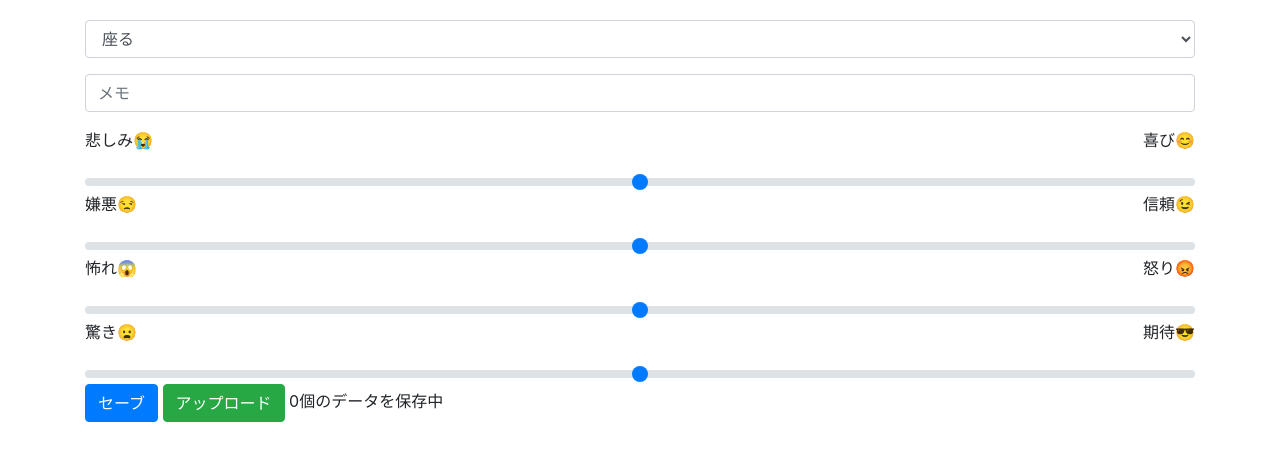
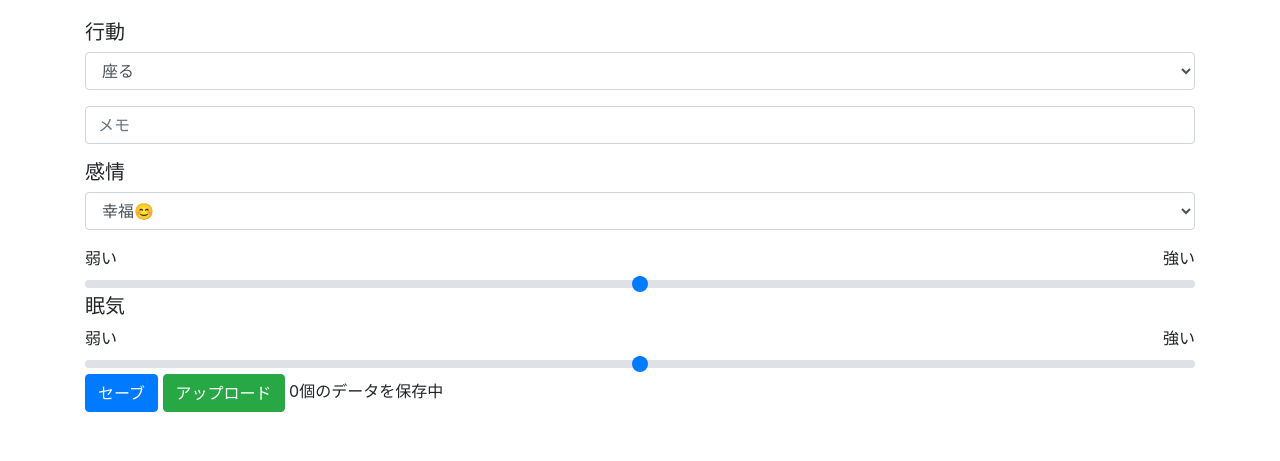
Before and after one commit to tanopanta/label_tsuke_ki, a Flask app: page /boot in a window 1280 px wide. Shown: the part 64-525 px from the top of the page. Run offline with Flask 2, Linux system fonts and the light colour scheme; some libraries are stand-ins or nearby versions.

Commit message:
感情をセレクト方式に変更＋眠気追加

```diff
--- a/server.py
+++ b/server.py
@@ -53,9 +53,9 @@ def post():
     db = get_db()
     c = db.cursor()
     for js in js_list:
-        args = (js["id"], js["time"], js["action"],  js["s_joy"], js["s_trust"], js["s_anger"], js["s_anticipation"], js["memo"])
+        args = (js["id"], js["time"], js["action"],  js["emotion"], js["emotion_val"], js["sleep"], js["memo"])
         c.execute("""insert into data values
-            (?,?,?,?,?,?,?,?)""", args)
+            (?,?,?,?,?,?,?)""", args)
     db.commit()
 
 
--- a/templates/boot.html
+++ b/templates/boot.html
@@ -35,7 +35,7 @@
         <span class="navbar-brand h1">{{myid}}さん　今何してる？ </span>
     </nav>
     <div class="container">
-
+        <h5>行動</h5>
         <div class="form-group">
             <select class="form-control" id="statusSelect">
                 <option>座る</option>
@@ -49,28 +49,31 @@
             <input type="text" name="memo" id="memo" placeholder="メモ" class="form-control">
         </div>
 
+        <h5>感情</h5>
+        <div class="form-group">
+            <select class="form-control" id="emotionSelect">
+                <option value="happiness">幸福😊</option>
+                <option value="sadness">悲しみ😭</option>
+                <option value="anger">怒り😡</option>
+                <option value="contempt">軽蔑😞</option>
+                <option value="disgust">嫌悪😒</option>
+                <option value="fear">恐怖😱</option>
+                <option value="surprise">驚き😯</option>
+                <option value="neutral">中立😐</option>
+            </select>
+        </div>
         <div>
-            <p class="align-left">悲しみ😭</p>
-            <p class="align-right">喜び😊</p>
-            <input type="range" class="custom-range" id="range_joy" min="-1" max="1" step="0.005">
+            <div class="align-left">弱い</div>
+            <div class="align-right">強い</div>
+            <input type="range" class="custom-range" id="range_emotion" min="0" max="1" step="0.01">
         </div>
 
-        <div>
-            <p class="align-left">嫌悪😒</p>
-            <p class="align-right">信頼😉</p>
-            <input type="range" class="custom-range" id="range_trust" min="-1" max="1" step="0.005">
-        </div>
 
         <div>
-            <p class="align-left">怖れ😱</p>
-            <p class="align-right">怒り😡</p>
-            <input type="range" class="custom-range" id="range_anger" min="-1" max="1" step="0.005">
-        </div>
-
-        <div>
-            <p class="align-left">驚き😦</p>
-            <p class="align-right">期待😎</p>
-            <input type="range" class="custom-range" id="range_anticipation"　 min="-1" max="1" step="0.005">
+            <h5>眠気</h5>
+            <div class="align-left">弱い</div>
+            <div class="align-right">強い</div>
+            <input type="range" class="custom-range" id="range_sleep" min="0" max="1" step="0.01">
         </div>
         <button type="button" class="btn btn-primary" id="button_save">セーブ</button>
         <button type="button" class="btn btn-success" id="button_upload">アップロード</button>
@@ -113,10 +116,9 @@
                     time: Date.now(),
                     memo: $('#memo').val(),
                     action: $('#statusSelect').val(),
-                    s_joy: $('#range_joy').val(),
-                    s_trust: $('#range_trust').val(),
-                    s_anger: $('#range_anger').val(),
-                    s_anticipation: $('#range_anticipation').val()
+                    emotion: $('#emotionSelect').val(),
+                    emotion_val: $('#range_emotion').val(),
+                    sleep: $('#range_sleep').val()
                 });
                 updateSaveCount(datalist.length)
                 localStorage.setItem("label", JSON.stringify(datalist));
```
Also changed, not shown: init_db.py (+3 -4 lines).
